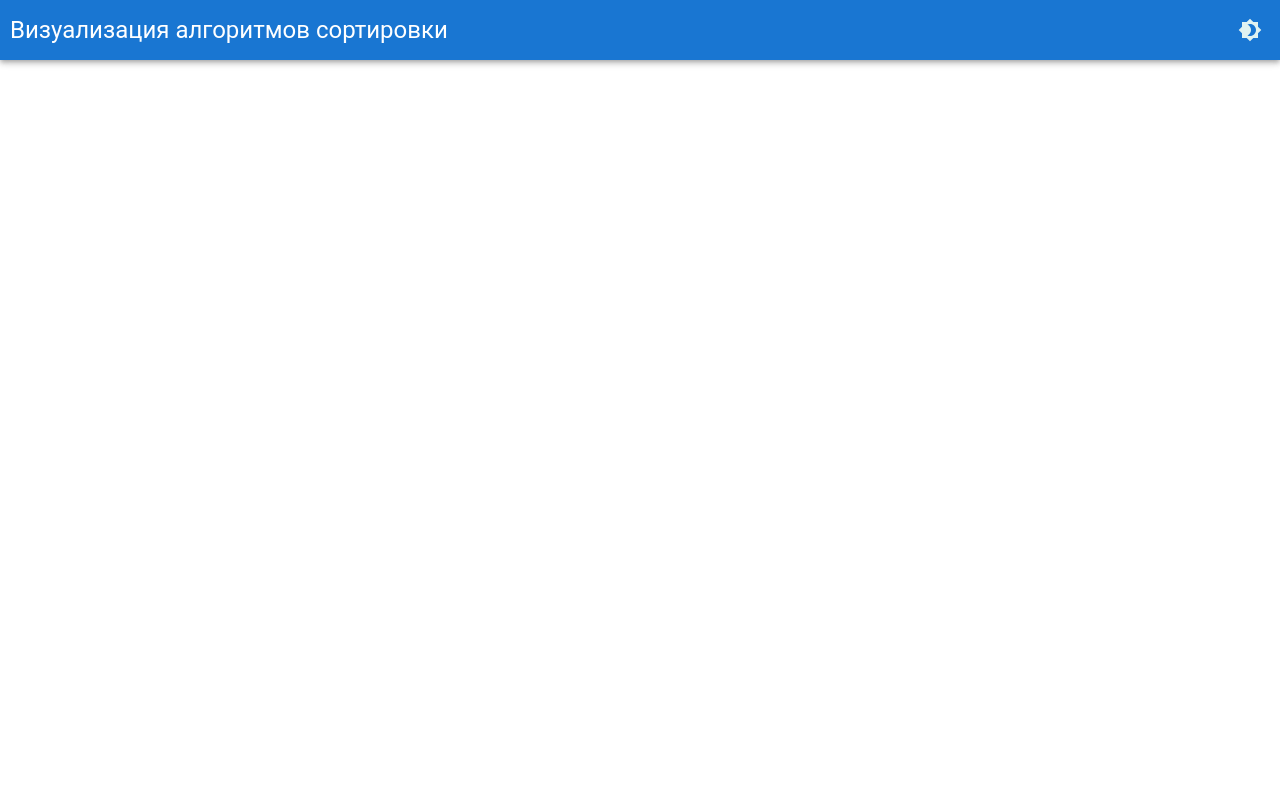
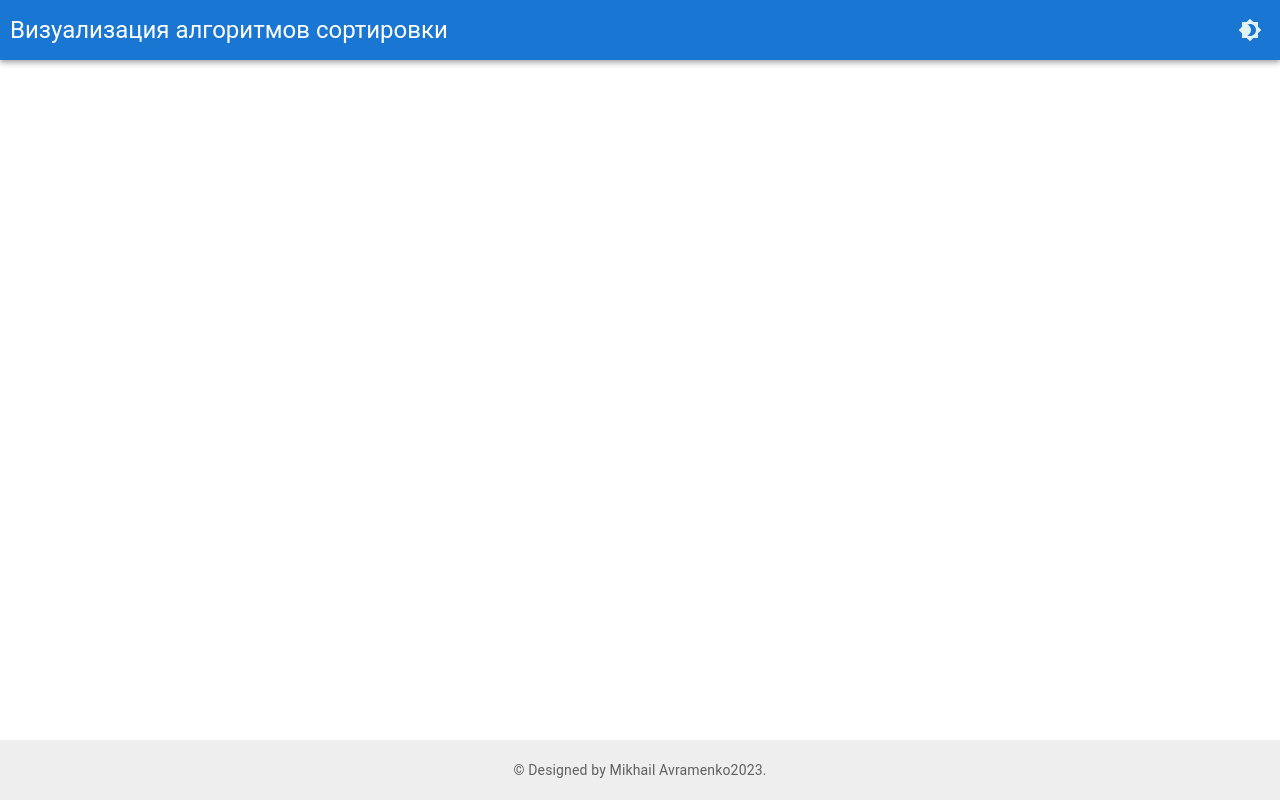
Before and after one commit to avramenkomy/sorting_algorithms, a React (Create React App) app: page / in a window 1280 px wide. Built offline with nearby package versions, Linux system fonts and the light colour scheme.

Commit message:
WIP: create footer component

```diff
--- a/src/app.jsx
+++ b/src/app.jsx
@@ -5,6 +5,7 @@
 import CssBaseline from '@mui/material/CssBaseline';
 
 import Header from './components/Header';
+import Footer from './components/Footer';
 
 function App() {
 
@@ -19,7 +20,7 @@
       <CssBaseline />
       <Header />
       <main></main>
-      <footer></footer>
+      <Footer />
     </ThemeProvider>
   );
 }
--- /dev/null
+++ b/src/components/Footer/index.js
@@ -0,0 +1,31 @@
+import * as React from "react";
+import Container from "@mui/material/Container";
+import Typography from "@mui/material/Typography";
+import Link from "@mui/material/Link";
+import { Box } from "@mui/material";
+
+export default function Footer() {
+  return (
+    <Box
+      sx={{
+        backgroundColor: (theme) =>
+          theme.palette.mode === "light"
+            ? theme.palette.grey[200]
+            : theme.palette.grey[800],
+        height: '60px',
+      }}
+      component="footer"
+      display='flex'
+      alignItems='center'
+    >
+      <Container maxWidth="sm">
+        <Typography variant="body2" color="text.secondary" align="center">
+          {"© "}
+          Designed by Mikhail Avramenko
+          {new Date().getFullYear()}
+          {"."}
+        </Typography>
+      </Container>
+    </Box>
+  );
+}
```
